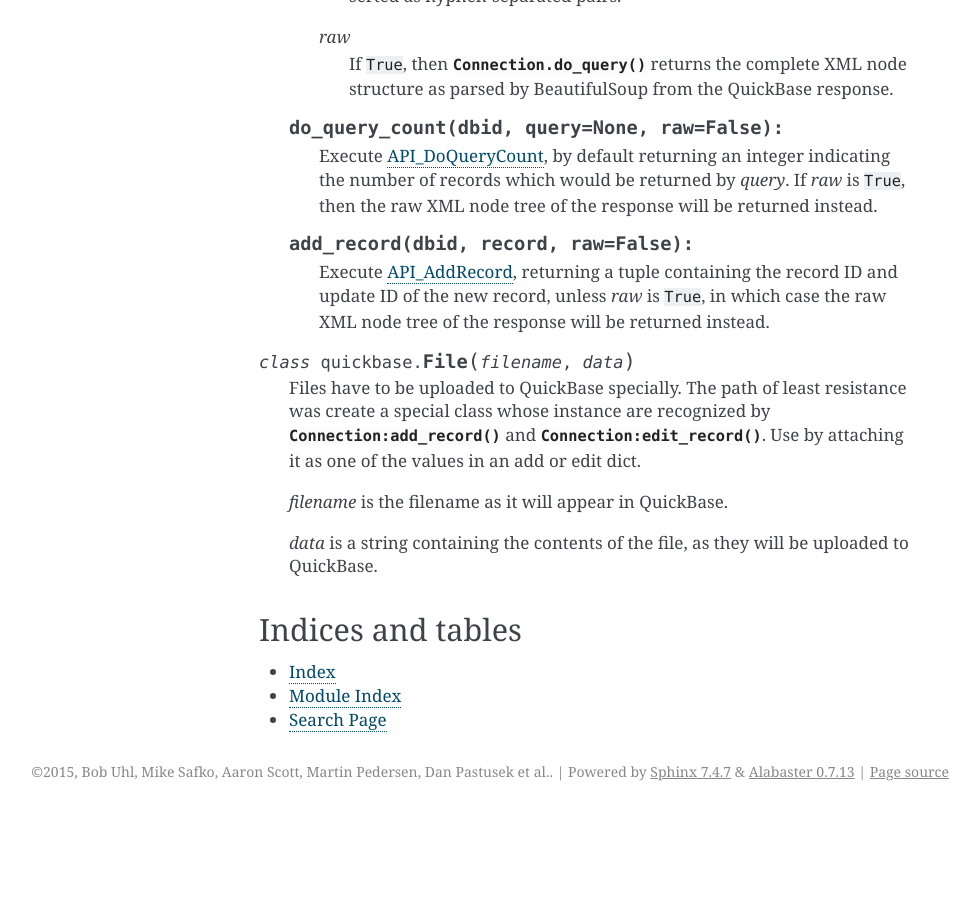
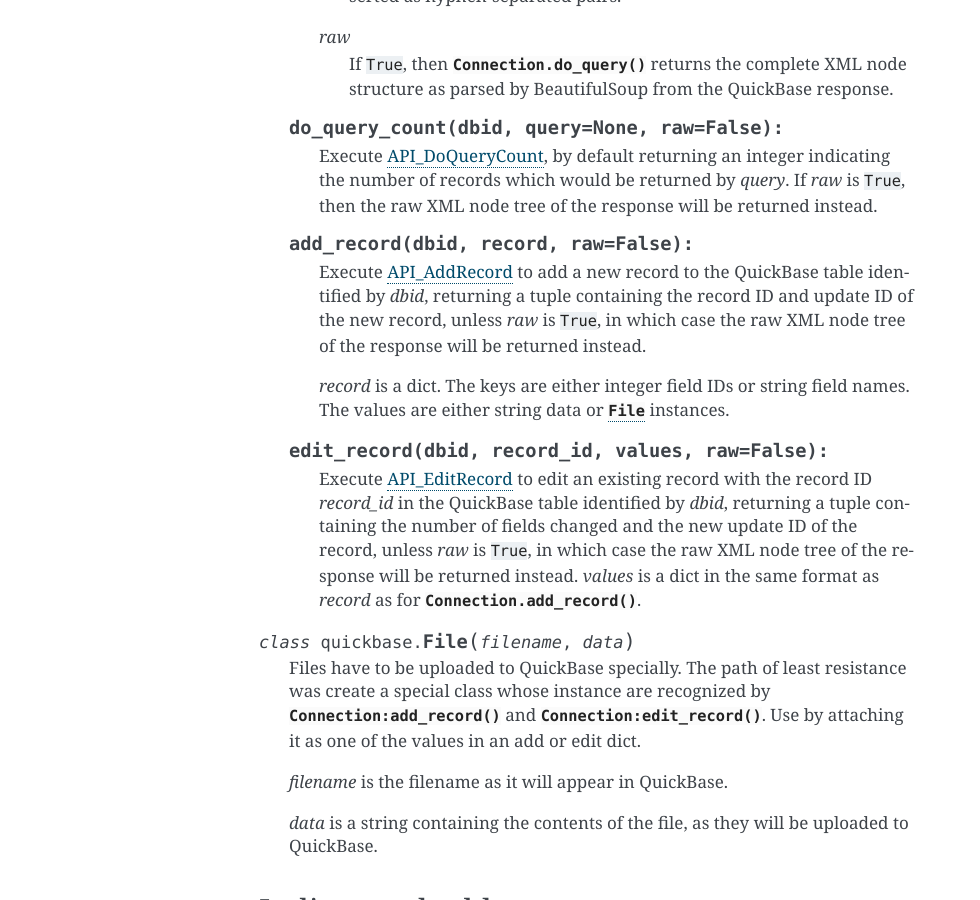
Before and after one commit to WesTower/py-quickbase, a Sphinx documentation site: the page built from docs/index.rst, in a window 1280 px wide and 900 px high, scrolled down 1355 px. Shown: the whole window, without its empty margins (161-1141 px from the left). Built offline with Sphinx 7.4.7, drawn with Linux system fonts in a browser that asks for light colours; before the commit the page ends 2166 px from its top, so only the background shows below that.

Commit message:
Added Connection.edit_record() documentation
Also made some minor changes to Connection.add_record().

```diff
--- a/docs/index.rst
+++ b/docs/index.rst
@@ -98,10 +98,27 @@
    .. method:: add_record(dbid, record, raw=False):
 
       Execute `API_AddRecord
-      <http://www.quickbase.com/api-guide/index.html#add_record.html>`_,
+      <http://www.quickbase.com/api-guide/index.html#add_record.html>`_
+      to add a new record to the QuickBase table identified by *dbid*,
       returning a tuple containing the record ID and update ID of the
       new record, unless *raw* is ``True``, in which case the raw XML
       node tree of the response will be returned instead.
+
+      *record* is a dict.  The keys are either integer field IDs or
+      string field names.  The values are either string data or
+      :class:`File` instances.
+
+   .. method:: edit_record(dbid, record_id, values, raw=False):
+
+      Execute `API_EditRecord
+      <http://www.quickbase.com/api-guide/index.html#edit_record.html>`_
+      to edit an existing record with the record ID *record_id* in the
+      QuickBase table identified by *dbid*, returning a tuple
+      containing the number of fields changed and the new update ID of
+      the record, unless *raw* is ``True``, in which case the raw XML
+      node tree of the response will be returned instead.  *values* is
+      a dict in the same format as *record* as for
+      :meth:`Connection.add_record()`.
 
 .. class:: File(filename, data)
 
```
